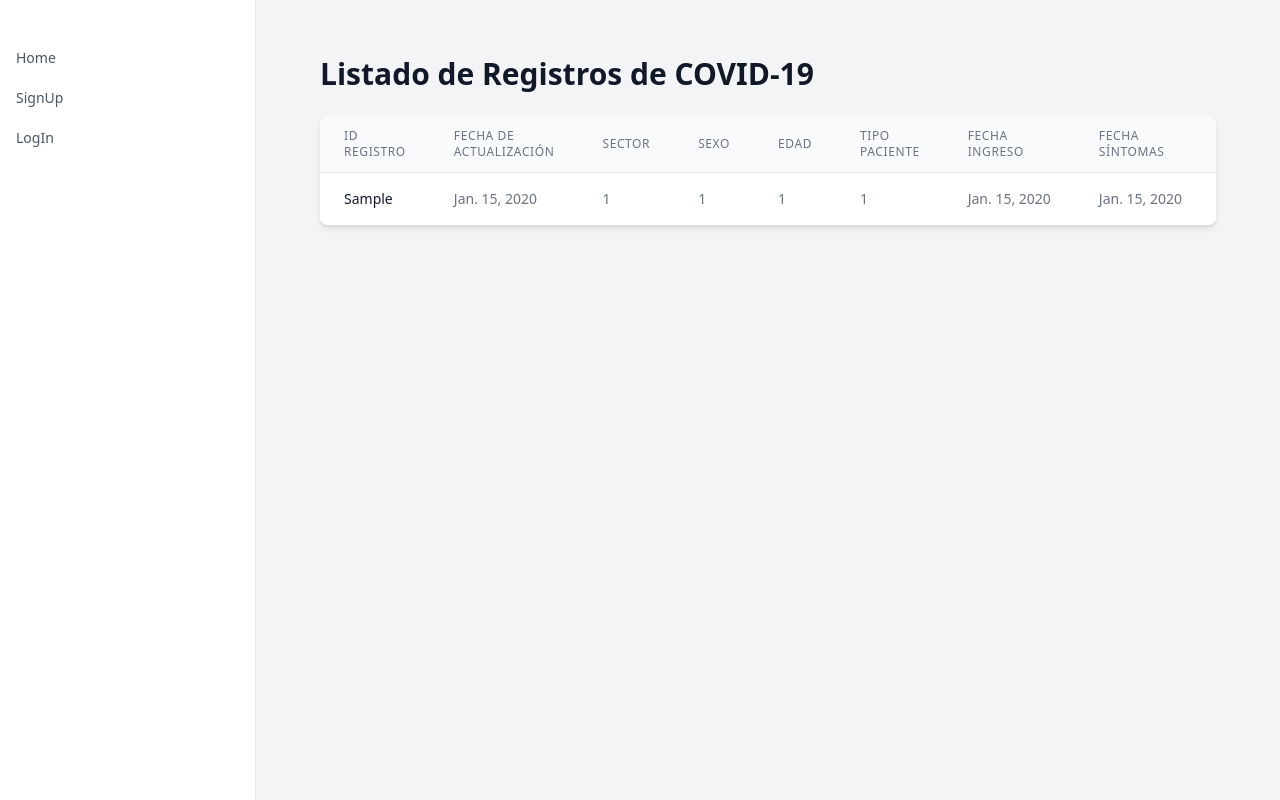
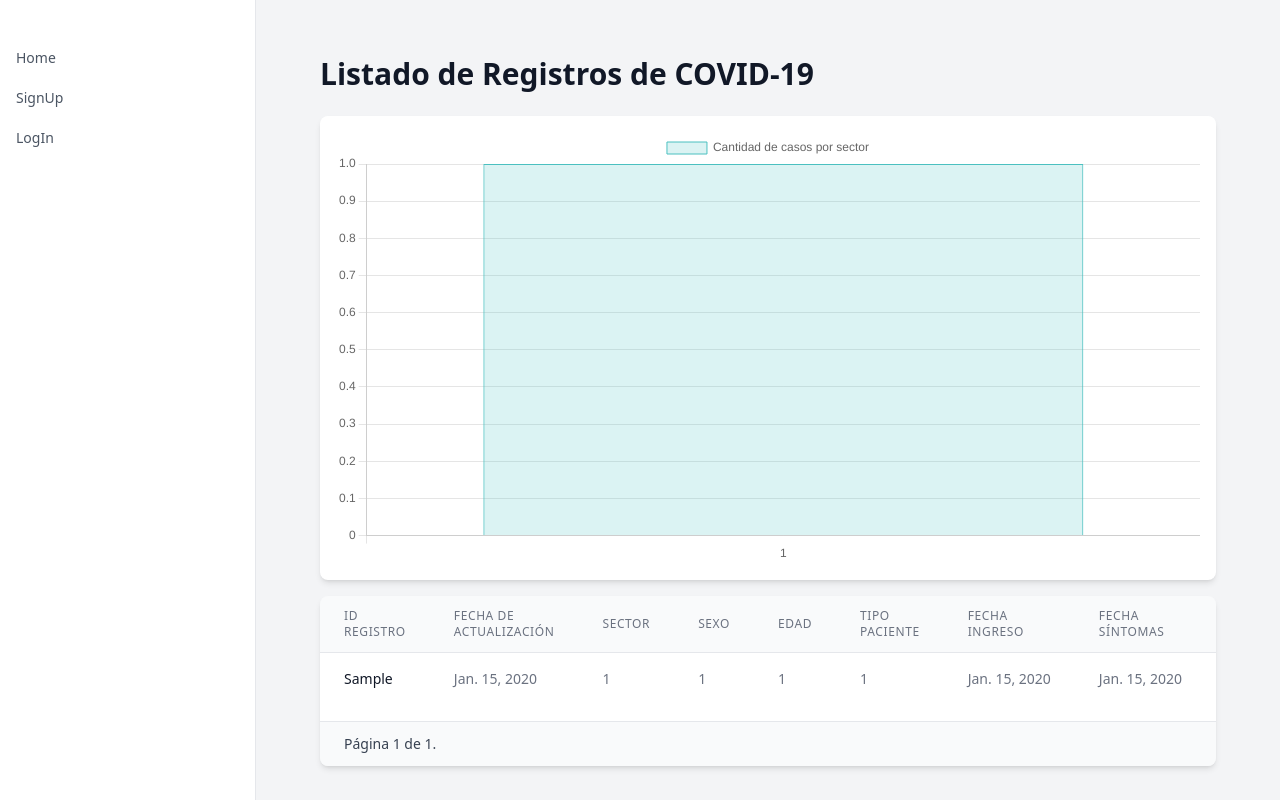
Before and after one commit to emmanuelh-dev/Tecmi-projects, a Django app: page /covid/listar-registros/ in a window 1280 px wide. Run offline with Django 5.2, Linux system fonts and the light colour scheme; tables that the repository leaves empty hold one stand-in row (Sample ...); some libraries are stand-ins or nearby versions.

Commit message:
add pagination

```diff
--- a/covid/templates/listar_registros.html
+++ b/covid/templates/listar_registros.html
@@ -1,8 +1,11 @@
 {% extends 'covid_base.html' %}
 
 {% block content %}
-<div class="container mx-auto px-4 sm:px-6 lg:px-8 py-8">
+<div class="container mx-auto px-4 sm:px-6 lg:px-8 py-8 space-y-4">
     <h1 class="text-3xl font-bold text-gray-900 mb-6">Listado de Registros de COVID-19</h1>
+    <div class="mt-6 bg-white shadow-md rounded-lg p-4">
+        <canvas id="sectorChart"></canvas>
+    </div>
 
     <div class="overflow-x-auto bg-white shadow-md rounded-lg">
         <table class="min-w-full divide-y divide-gray-200">
@@ -39,6 +42,44 @@
                 {% endfor %}
             </tbody>
         </table>
+        <div class="flex justify-between mt-4 px-4 py-3 bg-gray-50 border-t border-gray-200 sm:px-6">
+            <span class="text-sm text-gray-700">
+                Página {{ registros.number }} de {{ registros.paginator.num_pages }}.
+            </span>
+            <div>
+                {% if registros.has_previous %}
+                    <a href="?page=1" class="text-sm text-gray-700 font-semibold">Primero</a>
+                    <a href="?page={{ registros.previous_page_number }}" class="ml-2 text-sm text-gray-700 font-semibold">Anterior</a>
+                {% endif %}
+                {% if registros.has_next %}
+                    <a href="?page={{ registros.next_page_number }}" class="ml-2 text-sm text-gray-700 font-semibold">Siguiente</a>
+                    <a href="?page={{ registros.paginator.num_pages }}" class="ml-2 text-sm text-gray-700 font-semibold">Último</a>
+                {% endif %}
+            </div>
+        </div>
     </div>
+    <script>
+        var ctx = document.getElementById('sectorChart').getContext('2d');
+        var sectorChart = new Chart(ctx, {
+            type: 'bar',  // Tipo de gráfico
+            data: {
+                labels: {{ sectores|safe }},  // Sectores
+                datasets: [{
+                    label: 'Cantidad de casos por sector',
+                    data: {{ cantidades|safe }},  // Cantidades
+                    backgroundColor: 'rgba(75, 192, 192, 0.2)',
+                    borderColor: 'rgba(75, 192, 192, 1)',
+                    borderWidth: 1
+                }]
+            },
+            options: {
+                scales: {
+                    y: {
+                        beginAtZero: true
+                    }
+                }
+            }
+        });
+    </script>
 </div>
 {% endblock %}
--- a/covid/views.py
+++ b/covid/views.py
@@ -4,6 +4,9 @@ from .forms import ExcelUploadForm
 from .models import RegistroCovid
 from .models import RegistroCovid
 from .models import RegistroCovid
+from django.core.paginator import Paginator
+from django.db.models import Count
+
 def home(request):
     return render(request, 'covid_home.html')
 
@@ -66,5 +69,19 @@ def upload_excel(request):
     return render(request, 'upload_excel.html', {'form': form})
 
 def listar_registros(request):
-    registros = RegistroCovid.objects.all()[:1000]
-    return render(request, 'listar_registros.html', {'registros': registros})
+    registros_list = RegistroCovid.objects.all()
+    paginator = Paginator(registros_list, 50)
+
+    page_number = request.GET.get('page')
+    registros = paginator.get_page(page_number)
+
+    sectores_data = RegistroCovid.objects.values('sector').annotate(cantidad=Count('sector'))
+
+    sectores = [sector['sector'] for sector in sectores_data]
+    cantidades = [sector['cantidad'] for sector in sectores_data]
+
+    return render(request, 'listar_registros.html', {
+        'registros': registros,
+        'sectores': sectores,
+        'cantidades': cantidades
+    })
--- a/task/templates/base.html
+++ b/task/templates/base.html
@@ -10,6 +10,7 @@
       src="https://cdn.jsdelivr.net/npm/alpinejs@3.x.x/dist/cdn.min.js"
       defer
     ></script>
+    <script src="https://cdn.jsdelivr.net/npm/chart.js"></script>
   </head>
   <body class="h-full" x-data="{ sidebarOpen: false }">
     <div class="flex h-full">
--- a/tasks_crud/urls.py
+++ b/tasks_crud/urls.py
@@ -27,7 +27,6 @@ urlpatterns = [
     path('logout/', views.signout, name="logout"),
     path('signin', views.signin, name="login"),
 
-
     #Covid Project
     path('covid/', covid_views.home, name="covid_home"),
     path('covid/upload-excel/', covid_views.upload_excel, name='upload_excel'),
```
